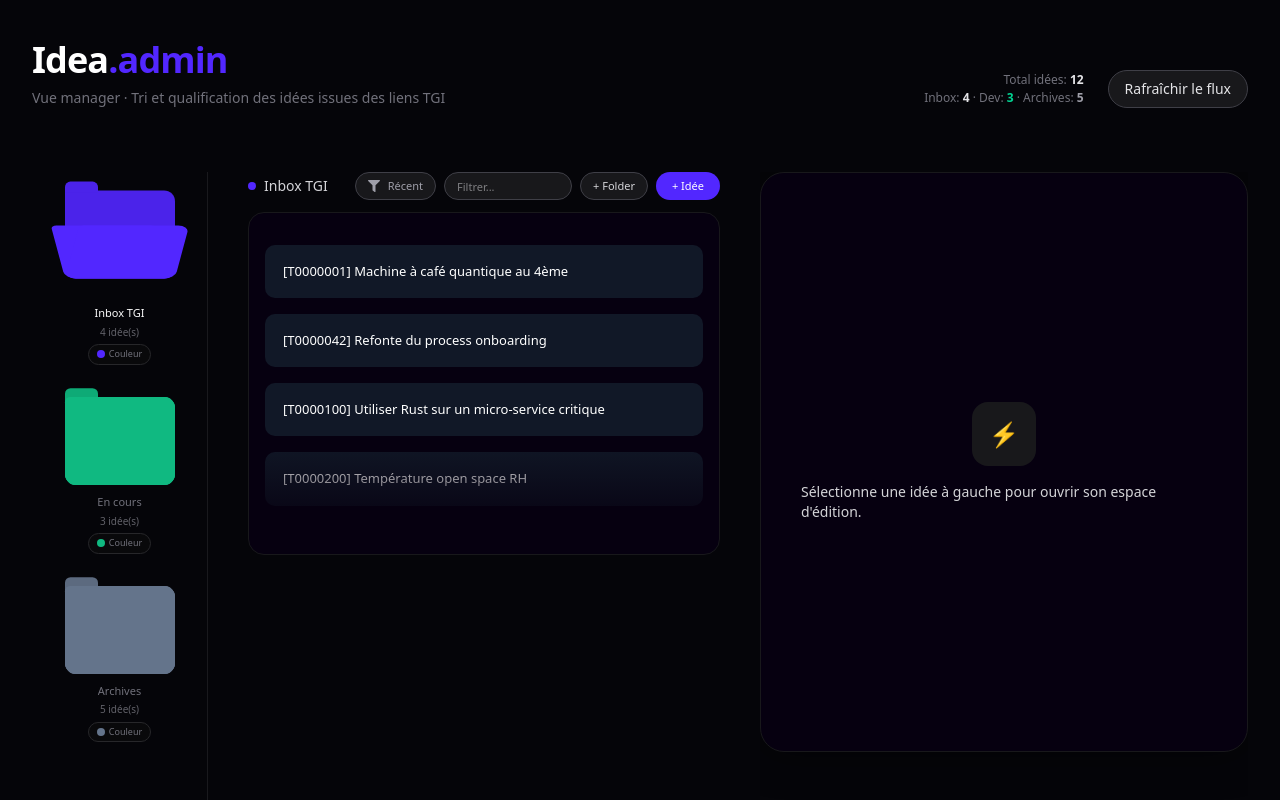
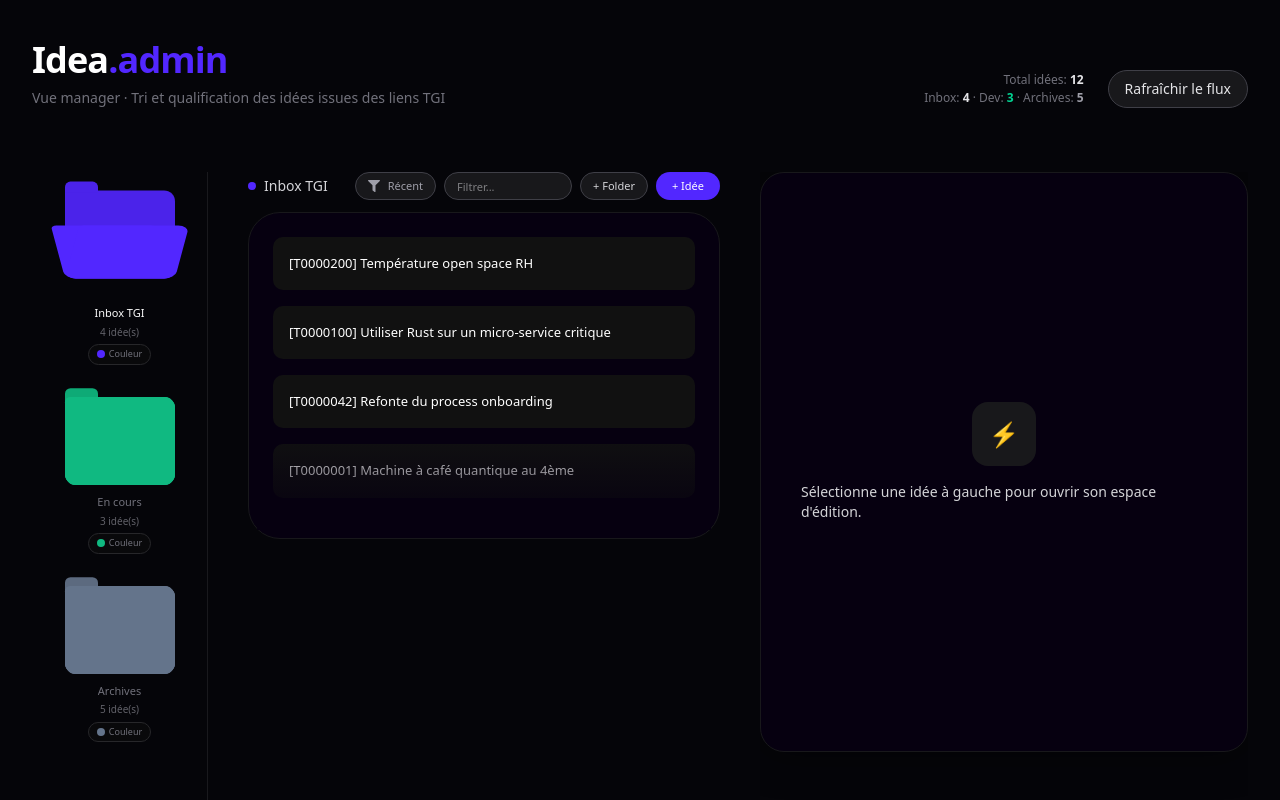
Before and after one commit to Priveetee/idea, a Next.js app: page /admin in a window 1280 px wide. Built offline with nearby package versions, Linux system fonts and the light colour scheme.

Commit message:
refactor: Centralize drag and drop logic in AnimatedList

```diff
--- a/src/app/admin/_components/admin-idea-list.tsx
+++ b/src/app/admin/_components/admin-idea-list.tsx
@@ -2,19 +2,9 @@
 
 import { useMemo, useState, useEffect, useRef } from "react";
 import { FaFilter } from "react-icons/fa";
-import {
-  DndContext,
-  PointerSensor,
-  useSensor,
-  useSensors,
-  DragEndEvent,
-} from "@dnd-kit/core";
-import {
-  arrayMove,
-  SortableContext,
-  verticalListSortingStrategy,
-} from "@dnd-kit/sortable";
-import AnimatedList from "@/components/ui/animated-list";
+import AnimatedList, {
+  type AnimatedListItem,
+} from "@/components/ui/animated-list";
 import {
   getFolderColor,
   getFolderLabel,
@@ -46,16 +36,7 @@ export function AdminIdeaList({
   const [filterOpen, setFilterOpen] = useState(false);
   const [query, setQuery] = useState("");
   const [creationOpen, setCreationOpen] = useState(false);
-  const [localOrder, setLocalOrder] = useState<string[]>(() =>
-    items.map((i) => i.id),
-  );
   const menuRef = useRef<HTMLDivElement | null>(null);
-
-  const sensors = useSensors(
-    useSensor(PointerSensor, {
-      activationConstraint: { distance: 4 },
-    }),
-  );
 
   const color = getFolderColor(activeStatus, folders);
   const label = getFolderLabel(activeStatus, folders);
@@ -72,40 +53,27 @@ export function AdminIdeaList({
   }, []);
 
   const sorted = useMemo(() => {
-    const byId = new Map(items.map((i) => [i.id, i]));
-    const ordered = localOrder
-      .map((id) => byId.get(id))
-      .filter((i): i is IdeaItem => i !== undefined);
-    const rest = items.filter((i) => !localOrder.includes(i.id));
-    const base = [...ordered, ...rest];
+    const base = [...items].sort((a, b) => Number(b.id) - Number(a.id));
     if (!query.trim()) return base;
     const q = query.toLowerCase();
     return base.filter((i) => i.label.toLowerCase().includes(q));
-  }, [items, localOrder, query]);
+  }, [items, query]);
 
-  const displayItems = sorted.map((i) => {
+  const displayItems: AnimatedListItem[] = sorted.map((i) => {
     const l = i.label;
     const idx = l.indexOf(" (Impact:");
-    if (idx === -1) return l;
-    return l.slice(0, idx);
+    return {
+      id: i.id,
+      label: idx === -1 ? l : l.slice(0, idx),
+    };
   });
 
-  const handleItemSelect = (item: string, index: number) => {
-    selectAction({ item, index });
+  const handleItemSelect = (item: AnimatedListItem, index: number) => {
+    selectAction({ item: item.label, index });
   };
 
-  const handleDragEnd = (event: DragEndEvent) => {
-    const { active, over } = event;
-    if (!over) return;
-    if (active.id === over.id) return;
-
-    const activeIndex = localOrder.indexOf(String(active.id));
-    const overIndex = localOrder.indexOf(String(over.id));
-    if (activeIndex === -1 || overIndex === -1) return;
-
-    const newOrder = arrayMove(localOrder, activeIndex, overIndex);
-    setLocalOrder(newOrder);
-    reorderIdeasAction({ orderedIds: newOrder });
+  const handleReorder = (orderedIds: string[]) => {
+    reorderIdeasAction({ orderedIds });
   };
 
   return (
@@ -165,7 +133,7 @@ export function AdminIdeaList({
       </div>
 
       <div
-        className={`rounded-2xl border border-zinc-900 bg-[#060010] transition ${
+        className={`rounded-4xl border border-zinc-900 bg-[#060010] px-2 py-2 transition ${
           creationOpen ? "pointer-events-none blur-sm" : ""
         }`}
       >
@@ -178,24 +146,16 @@ export function AdminIdeaList({
             pour en ajouter une.
           </div>
         ) : (
-          <DndContext sensors={sensors} onDragEnd={handleDragEnd}>
-            <SortableContext
-              items={localOrder}
-              strategy={verticalListSortingStrategy}
-            >
-              <div className="flex justify-center py-4">
           <AnimatedList
             items={displayItems}
             onItemSelect={handleItemSelect}
+            onReorder={handleReorder}
+            enableDrag
             showGradients
             enableArrowNavigation
             displayScrollbar
-                  className=""
-                  itemClassName="bg-[#111827] border-l-2 border-transparent hover:border-[#5227FF] transition-colors"
+            className="w-full"
           />
-              </div>
-            </SortableContext>
-          </DndContext>
         )}
       </div>
     </div>
--- a/src/app/admin/_components/sortable-idea-item.tsx
+++ b/src/app/admin/_components/sortable-idea-item.tsx
@@ -17,7 +17,6 @@ export function SortableIdeaItem({
   onSelect,
 }: SortableIdeaItemProps) {
   const sortableId = `idea-${id}`;
-
   const { attributes, listeners, setNodeRef, transform, transition } =
     useSortable({ id: sortableId });
 
--- a/src/components/ui/animated-list.tsx
+++ b/src/components/ui/animated-list.tsx
@@ -10,8 +10,27 @@ import React, {
   UIEvent,
 } from "react";
 import { motion, useInView } from "motion/react";
+import {
+  DndContext,
+  PointerSensor,
+  useSensor,
+  useSensors,
+  DragEndEvent,
+} from "@dnd-kit/core";
+import {
+  SortableContext,
+  useSortable,
+  verticalListSortingStrategy,
+  arrayMove,
+} from "@dnd-kit/sortable";
+import { CSS } from "@dnd-kit/utilities";
 
-interface AnimatedItemProps {
+export type AnimatedListItem = {
+  id: string;
+  label: string;
+};
+
+interface BaseAnimatedItemProps {
   children: ReactNode;
   delay?: number;
   index: number;
@@ -19,7 +38,7 @@ interface AnimatedItemProps {
   onClick?: MouseEventHandler<HTMLDivElement>;
 }
 
-const AnimatedItem: React.FC<AnimatedItemProps> = ({
+const BaseAnimatedItem: React.FC<BaseAnimatedItemProps> = ({
   children,
   delay = 0,
   index,
@@ -44,9 +63,38 @@ const AnimatedItem: React.FC<AnimatedItemProps> = ({
   );
 };
 
+type SortableWrapperProps = {
+  id: string;
+  children: ReactNode;
+};
+
+function SortableWrapper({ id, children }: SortableWrapperProps) {
+  const { attributes, listeners, setNodeRef, transform, transition } =
+    useSortable({ id });
+
+  const style = {
+    transform: CSS.Transform.toString(transform),
+    transition,
+  };
+
+  return (
+    <div
+      ref={setNodeRef}
+      style={style}
+      {...attributes}
+      {...listeners}
+      className="cursor-grab active:cursor-grabbing"
+    >
+      {children}
+    </div>
+  );
+}
+
 interface AnimatedListProps {
-  items?: string[];
-  onItemSelect?: (item: string, index: number) => void;
+  items?: string[] | AnimatedListItem[];
+  onItemSelect?: (item: AnimatedListItem, index: number) => void;
+  onReorder?: (orderedIds: string[]) => void;
+  enableDrag?: boolean;
   showGradients?: boolean;
   enableArrowNavigation?: boolean;
   className?: string;
@@ -56,24 +104,10 @@ interface AnimatedListProps {
 }
 
 const AnimatedList: React.FC<AnimatedListProps> = ({
-  items = [
-    "Item 1",
-    "Item 2",
-    "Item 3",
-    "Item 4",
-    "Item 5",
-    "Item 6",
-    "Item 7",
-    "Item 8",
-    "Item 9",
-    "Item 10",
-    "Item 11",
-    "Item 12",
-    "Item 13",
-    "Item 14",
-    "Item 15",
-  ],
+  items = ["Item 1", "Item 2", "Item 3"],
   onItemSelect,
+  onReorder,
+  enableDrag = false,
   showGradients = true,
   enableArrowNavigation = true,
   className = "",
@@ -87,16 +121,29 @@ const AnimatedList: React.FC<AnimatedListProps> = ({
   const [topGradientOpacity, setTopGradientOpacity] = useState<number>(0);
   const [bottomGradientOpacity, setBottomGradientOpacity] = useState<number>(1);
 
+  const baseItems: AnimatedListItem[] = Array.isArray(items)
+    ? typeof items[0] === "string"
+      ? (items as string[]).map((label, index) => ({
+          id: String(index),
+          label,
+        }))
+      : (items as AnimatedListItem[])
+    : [];
+
+  const [order, setOrder] = useState<string[]>(baseItems.map((i) => i.id));
+
+  const orderedItems = order
+    .map((id) => baseItems.find((i) => i.id === id))
+    .filter((i): i is AnimatedListItem => i !== undefined);
+
   const handleItemMouseEnter = useCallback((index: number) => {
     setSelectedIndex(index);
   }, []);
 
   const handleItemClick = useCallback(
-    (item: string, index: number) => {
+    (item: AnimatedListItem, index: number) => {
       setSelectedIndex(index);
-      if (onItemSelect) {
-        onItemSelect(item, index);
-      }
+      if (onItemSelect) onItemSelect(item, index);
     },
     [onItemSelect],
   );
@@ -116,15 +163,15 @@ const AnimatedList: React.FC<AnimatedListProps> = ({
     const handleKeyDown = (e: KeyboardEvent) => {
       if (e.key === "ArrowDown" || (e.key === "Tab" && !e.shiftKey)) {
         e.preventDefault();
-        setSelectedIndex((prev) => Math.min(prev + 1, items.length - 1));
+        setSelectedIndex((prev) => Math.min(prev + 1, orderedItems.length - 1));
       } else if (e.key === "ArrowUp" || (e.key === "Tab" && e.shiftKey)) {
         e.preventDefault();
         setSelectedIndex((prev) => Math.max(prev - 1, 0));
       } else if (e.key === "Enter") {
-        if (selectedIndex >= 0 && selectedIndex < items.length) {
+        if (selectedIndex >= 0 && selectedIndex < orderedItems.length) {
           e.preventDefault();
           if (onItemSelect) {
-            onItemSelect(items[selectedIndex], selectedIndex);
+            onItemSelect(orderedItems[selectedIndex], selectedIndex);
           }
         }
       }
@@ -132,7 +179,7 @@ const AnimatedList: React.FC<AnimatedListProps> = ({
 
     window.addEventListener("keydown", handleKeyDown);
     return () => window.removeEventListener("keydown", handleKeyDown);
-  }, [items, selectedIndex, onItemSelect, enableArrowNavigation]);
+  }, [orderedItems, selectedIndex, onItemSelect, enableArrowNavigation]);
 
   useEffect(() => {
     if (selectedIndex < 0 || !listRef.current) return;
@@ -156,13 +203,31 @@ const AnimatedList: React.FC<AnimatedListProps> = ({
     ) {
       container.scrollTo({
         top: itemBottom - containerHeight + extraMargin,
-        behavior: "smooth",
       });
     }
   }, [selectedIndex]);
 
-  return (
-    <div className={`relative w-[500px] ${className}`}>
+  const sensors = useSensors(
+    useSensor(PointerSensor, {
+      activationConstraint: { distance: 4 },
+    }),
+  );
+
+  const handleReorder = (event: DragEndEvent) => {
+    const { active, over } = event;
+    if (!over) return;
+    if (active.id === over.id) return;
+
+    const activeIndex = order.indexOf(String(active.id));
+    const overIndex = order.indexOf(String(over.id));
+    if (activeIndex === -1 || overIndex === -1) return;
+
+    const newOrder = arrayMove(order, activeIndex, overIndex);
+    setOrder(newOrder);
+    if (onReorder) onReorder(newOrder);
+  };
+
+  const content = (
     <div
       ref={listRef}
       className={`max-h-[400px] overflow-y-auto p-4 ${
@@ -176,11 +241,12 @@ const AnimatedList: React.FC<AnimatedListProps> = ({
         scrollbarColor: "#222 #060010",
       }}
     >
-        {items.map((item, index) => (
-          <AnimatedItem
-            key={index}
+      {orderedItems.map((item, index) => {
+        const inner = (
+          <BaseAnimatedItem
+            key={item.id}
+            index={index}
             delay={0.1}
-            index={index}
             onMouseEnter={() => handleItemMouseEnter(index)}
             onClick={() => handleItemClick(item, index)}
           >
@@ -189,11 +255,33 @@ const AnimatedList: React.FC<AnimatedListProps> = ({
                 selectedIndex === index ? "bg-[#222]" : ""
               } ${itemClassName}`}
             >
-              <p className="m-0 text-white">{item}</p>
+              <p className="m-0 text-white">{item.label}</p>
             </div>
-          </AnimatedItem>
-        ))}
+          </BaseAnimatedItem>
+        );
+
+        if (!enableDrag) return inner;
+
+        return (
+          <SortableWrapper key={item.id} id={item.id}>
+            {inner}
+          </SortableWrapper>
+        );
+      })}
     </div>
+  );
+
+  return (
+    <div className={`relative ${className}`}>
+      {enableDrag ? (
+        <DndContext sensors={sensors} onDragEnd={handleReorder}>
+          <SortableContext items={order} strategy={verticalListSortingStrategy}>
+            {content}
+          </SortableContext>
+        </DndContext>
+      ) : (
+        content
+      )}
       {showGradients && (
         <>
           <div
--- /dev/null
+++ b/src/components/ui/draggable-animated-list.tsx
@@ -0,0 +1,113 @@
+"use client";
+
+import React, { useState, useMemo } from "react";
+import {
+  DndContext,
+  PointerSensor,
+  useSensor,
+  useSensors,
+  DragEndEvent,
+} from "@dnd-kit/core";
+import {
+  SortableContext,
+  verticalListSortingStrategy,
+  useSortable,
+  arrayMove,
+} from "@dnd-kit/sortable";
+import { CSS } from "@dnd-kit/utilities";
+import AnimatedList, { type AnimatedListItem } from "./animated-list";
+
+type DraggableAnimatedListProps = {
+  items: AnimatedListItem[];
+  onReorder: (_: { orderedIds: string[] }) => void;
+  onItemSelect?: (item: AnimatedListItem, index: number) => void;
+  className?: string;
+  itemClassName?: string;
+};
+
+type SortableWrapperProps = {
+  id: string;
+  children: React.ReactNode;
+};
+
+function SortableWrapper({ id, children }: SortableWrapperProps) {
+  const { attributes, listeners, setNodeRef, transform, transition } =
+    useSortable({ id });
+
+  const style = {
+    transform: CSS.Transform.toString(transform),
+    transition,
+  };
+
+  return (
+    <div
+      ref={setNodeRef}
+      style={style}
+      {...attributes}
+      {...listeners}
+      className="cursor-grab active:cursor-grabbing"
+    >
+      {children}
+    </div>
+  );
+}
+
+const DraggableAnimatedList: React.FC<DraggableAnimatedListProps> = ({
+  items,
+  onReorder,
+  onItemSelect,
+  className = "",
+  itemClassName = "",
+}) => {
+  const [order, setOrder] = useState<string[]>(items.map((i) => i.id));
+
+  const sensors = useSensors(
+    useSensor(PointerSensor, {
+      activationConstraint: { distance: 4 },
+    }),
+  );
+
+  const orderedItems = useMemo(() => {
+    const byId = new Map(items.map((i) => [i.id, i]));
+    const mapped = order
+      .map((id) => byId.get(id))
+      .filter((i): i is AnimatedListItem => i !== undefined);
+    const rest = items.filter((i) => !order.includes(i.id));
+    return [...mapped, ...rest];
+  }, [items, order]);
+
+  const handleReorder = (event: DragEndEvent) => {
+    const { active, over } = event;
+    if (!over) return;
+    if (active.id === over.id) return;
+
+    const activeIndex = order.indexOf(String(active.id));
+    const overIndex = order.indexOf(String(over.id));
+    if (activeIndex === -1 || overIndex === -1) return;
+
+    const newOrder = arrayMove(order, activeIndex, overIndex);
+    setOrder(newOrder);
+    onReorder({ orderedIds: newOrder });
+  };
+
+  return (
+    <DndContext sensors={sensors} onDragEnd={handleReorder}>
+      <SortableContext items={order} strategy={verticalListSortingStrategy}>
+        <AnimatedList
+          items={orderedItems.map((item) => ({
+            id: item.id,
+            label: item.label,
+          }))}
+          onItemSelect={onItemSelect}
+          showGradients
+          enableArrowNavigation
+          displayScrollbar
+          className={className}
+          itemClassName={itemClassName}
+        />
+      </SortableContext>
+    </DndContext>
+  );
+};
+
+export default DraggableAnimatedList;
```
Lines whose indentation alone changed are shown as unchanged.
